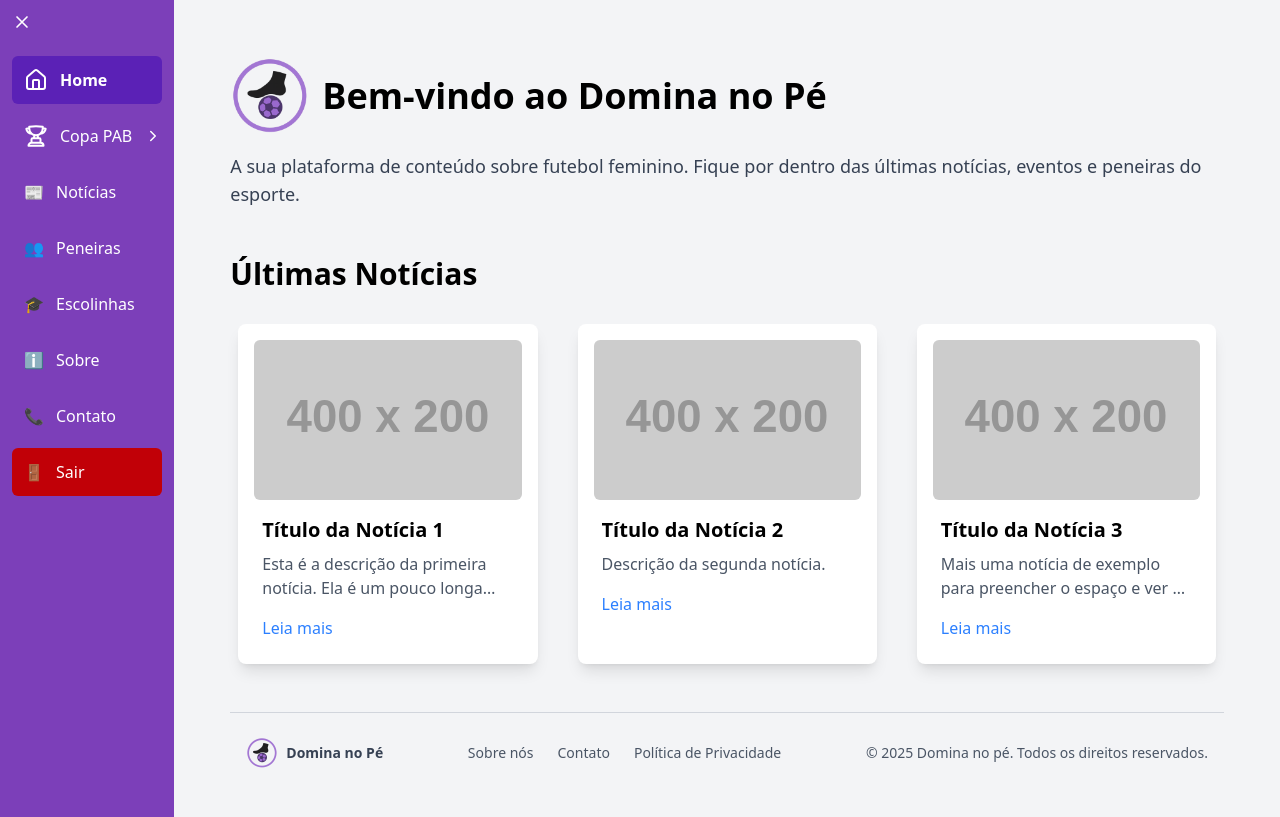
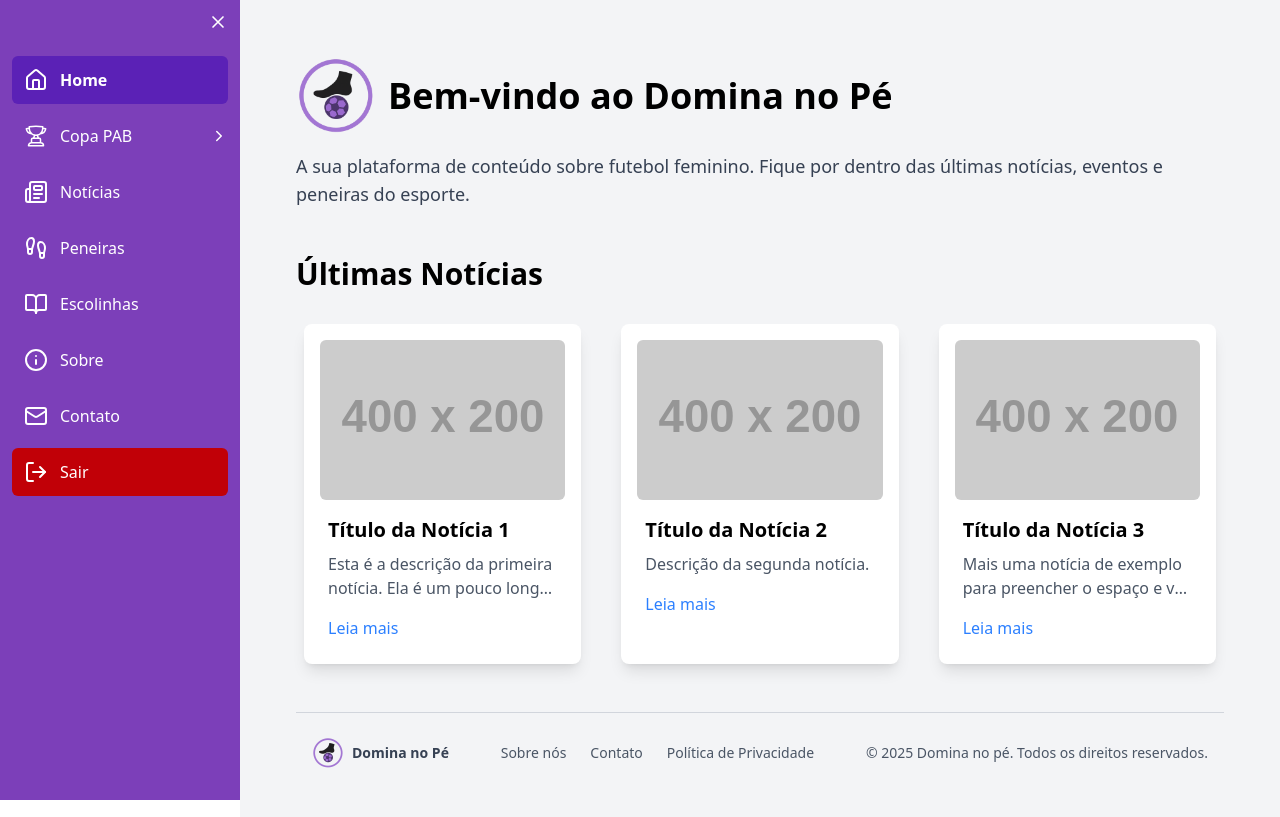
Before and after one commit to Challenge-Domina-No-Pe/Front-End, a React (Vite) app in the folder domina-no-pe/: page / in a window 1280 px wide. Built offline with nearby package versions, Linux system fonts and the light colour scheme.

Commit message:
fix: icons e sidebar-mobile

```diff
--- a/domina-no-pe/package.json
+++ b/domina-no-pe/package.json
@@ -14,7 +14,7 @@
     "lucide-react": "^0.543.0",
     "react": "^19.1.1",
     "react-dom": "^19.1.1",
-    "react-router-dom": "^7.8.2"
+    "react-router-dom": "^7.9.1"
   },
   "devDependencies": {
     "@eslint/js": "^9.33.0",
--- a/domina-no-pe/src/components/Sidebar.jsx
+++ b/domina-no-pe/src/components/Sidebar.jsx
@@ -27,34 +27,23 @@ const XIcon = ({ size = 28 }) => (
 );
 
 const HomeIcon = () => (
-  <svg xmlns="http://www.w3.org/2000/svg" width="24" height="24" viewBox="0 0 24 24" fill="none" stroke="currentColor" strokeWidth="2" strokeLinecap="round" strokeLinejoin="round">
-    <path d="M15 21v-8a1 1 0 0 0-1-1h-4a1 1 0 0 0-1 1v8"/>
-    <path d="M3 10a2 2 0 0 1 .709-1.528l7-6a2 2 0 0 1 2.582 0l7 6A2 2 0 0 1 21 10v9a2 2 0 0 1-2 2H5a2 2 0 0 1-2-2z"/>
+  <svg xmlns="http://www.w3.org/2000/svg" width="24" height="24" viewBox="0 0 24 24" fill="none" stroke="currentColor" stroke-width="2" stroke-linecap="round" stroke-linejoin="round" class="lucide lucide-house-icon lucide-house"><path d="M15 21v-8a1 1 0 0 0-1-1h-4a1 1 0 0 0-1 1v8"/><path d="M3 10a2 2 0 0 1 .709-1.528l7-6a2 2 0 0 1 2.582 0l7 6A2 2 0 0 1 21 10v9a2 2 0 0 1-2 2H5a2 2 0 0 1-2-2z"/>
   </svg>
 );
 
-const TrophyIcon = ({ className = "w-6 h-6 flex-shrink-0" }) => (
-  <svg xmlns="http://www.w3.org/2000/svg" viewBox="0 0 24 24" fill="none"
-    stroke="currentColor" strokeWidth="2" strokeLinecap="round" strokeLinejoin="round" className={className}>
-    <path d="M16.5 18.75h-9m9 0a3 3 0 0 1 3 3h-15a3 3 0 0 1 3-3m9 0v-3.375c0-.621-.503-1.125-1.125-1.125h-.871M7.5 18.75v-3.375c0-.621.504-1.125 1.125-1.125h.872m5.007 0H9.497m5.007 0a7.454 7.454 0 0 1-.982-3.172M9.497 14.25a7.454 7.454 0 0 0 .981-3.172M5.25 4.236c-.982.143-1.954.317-2.916.52A6.003 6.003 0 0 0 7.73 9.728M5.25 4.236V4.5c0 2.108.966 3.99 2.48 5.228M5.25 4.236V2.721C7.456 2.41 9.71 2.25 12 2.25c2.291 0 4.545.16 6.75.47v1.516M7.73 9.728a6.726 6.726 0 0 0 2.748 1.35m8.272-6.842V4.5c0 2.108-.966 3.99-2.48 5.228m2.48-5.492a46.32 46.32 0 0 1 2.916.52 6.003 6.003 0 0 1-5.395 4.972m0 0a6.726 6.726 0 0 1-2.749 1.35m0 0a6.772 6.772 0 0 1-3.044 0"/>
+const TrophyIcon = () => (
+  <svg xmlns="http://www.w3.org/2000/svg" fill="none" viewBox="0 0 24 24" strokeWidth={1.5} stroke="currentColor" className="size-6">
+  <path strokeLinecap="round" strokeLinejoin="round" d="M16.5 18.75h-9m9 0a3 3 0 0 1 3 3h-15a3 3 0 0 1 3-3m9 0v-3.375c0-.621-.503-1.125-1.125-1.125h-.871M7.5 18.75v-3.375c0-.621.504-1.125 1.125-1.125h.872m5.007 0H9.497m5.007 0a7.454 7.454 0 0 1-.982-3.172M9.497 14.25a7.454 7.454 0 0 0 .981-3.172M5.25 4.236c-.982.143-1.954.317-2.916.52A6.003 6.003 0 0 0 7.73 9.728M5.25 4.236V4.5c0 2.108.966 3.99 2.48 5.228M5.25 4.236V2.721C7.456 2.41 9.71 2.25 12 2.25c2.291 0 4.545.16 6.75.47v1.516M7.73 9.728a6.726 6.726 0 0 0 2.748 1.35m8.272-6.842V4.5c0 2.108-.966 3.99-2.48 5.228m2.48-5.492a46.32 46.32 0 0 1 2.916.52 6.003 6.003 0 0 1-5.395 4.972m0 0a6.726 6.726 0 0 1-2.749 1.35m0 0a6.772 6.772 0 0 1-3.044 0" />
 </svg>
+
 );
 
 const SoccerBallIcon = () => (
-  <svg xmlns="http://www.w3.org/2000/svg" width="16" height="16" viewBox="0 0 24 24" fill="none" stroke="currentColor" strokeWidth="2" strokeLinecap="round" strokeLinejoin="round">
-    <circle cx="12" cy="12" r="10"/>
-    <path d="M12 2a14.5 14.5 0 0 0 0 20 14.5 14.5 0 0 0 0-20"/>
-    <path d="M2 12h20"/>
-  </svg>
+  <svg xmlns="http://www.w3.org/2000/svg" width="16" height="16" viewBox="0 0 24 24" fill="none" stroke="currentColor" stroke-width="2" stroke-linecap="round" stroke-linejoin="round" class="lucide lucide-globe-icon lucide-globe"><circle cx="12" cy="12" r="10"/><path d="M12 2a14.5 14.5 0 0 0 0 20 14.5 14.5 0 0 0 0-20"/><path d="M2 12h20"/></svg>
 );
 
 const ChartIcon = () => (
-  <svg xmlns="http://www.w3.org/2000/svg" width="16" height="16" viewBox="0 0 24 24" fill="none" stroke="currentColor" strokeWidth="2" strokeLinecap="round" strokeLinejoin="round">
-    <path d="M13 17V9"/>
-    <path d="M18 17V5"/>
-    <path d="M3 3v16a2 2 0 0 0 2 2h16"/>
-    <path d="M8 17v-3"/>
-  </svg>
+  <svg xmlns="http://www.w3.org/2000/svg" width="16" height="16" viewBox="0 0 24 24" fill="none" stroke="currentColor" stroke-width="2" stroke-linecap="round" stroke-linejoin="round" class="lucide lucide-chart-column-increasing-icon lucide-chart-column-increasing"><path d="M13 17V9"/><path d="M18 17V5"/><path d="M3 3v16a2 2 0 0 0 2 2h16"/><path d="M8 17v-3"/></svg>
 );
 
 const CameraIcon = () => (
@@ -64,13 +53,27 @@ const CameraIcon = () => (
   </svg>
 );
 
-// Outros ícones
-const NewsIcon = () => <span>📰</span>;
-const PeneirasIcon = () => <span>👥</span>;
-const EscolinhasIcon = () => <span>🎓</span>;
-const AboutIcon = () => <span>ℹ️</span>;
-const ContactIcon = () => <span>📞</span>;
-const LogoutIcon = () => <span>🚪</span>;
+const NewsIcon = () => (
+ <svg xmlns="http://www.w3.org/2000/svg" width="24" height="24" viewBox="0 0 24 24" fill="none" stroke="currentColor" stroke-width="2" stroke-linecap="round" stroke-linejoin="round" class="lucide lucide-newspaper-icon lucide-newspaper"><path d="M15 18h-5"/><path d="M18 14h-8"/><path d="M4 22h16a2 2 0 0 0 2-2V4a2 2 0 0 0-2-2H8a2 2 0 0 0-2 2v16a2 2 0 0 1-4 0v-9a2 2 0 0 1 2-2h2"/><rect width="8" height="4" x="10" y="6" rx="1"/></svg>
+);
+
+const PeneirasIcon = () => (
+  <svg xmlns="http://www.w3.org/2000/svg" width="24" height="24" viewBox="0 0 24 24" fill="none" stroke="currentColor" stroke-width="2" stroke-linecap="round" stroke-linejoin="round" class="lucide lucide-footprints-icon lucide-footprints"><path d="M4 16v-2.38C4 11.5 2.97 10.5 3 8c.03-2.72 1.49-6 4.5-6C9.37 2 10 3.8 10 5.5c0 3.11-2 5.66-2 8.68V16a2 2 0 1 1-4 0Z"/><path d="M20 20v-2.38c0-2.12 1.03-3.12 1-5.62-.03-2.72-1.49-6-4.5-6C14.63 6 14 7.8 14 9.5c0 3.11 2 5.66 2 8.68V20a2 2 0 1 0 4 0Z"/><path d="M16 17h4"/><path d="M4 13h4"/></svg>
+);
+
+const EscolinhasIcon = () => (
+  <svg xmlns="http://www.w3.org/2000/svg" width="24" height="24" viewBox="0 0 24 24" fill="none" stroke="currentColor" stroke-width="2" stroke-linecap="round" stroke-linejoin="round" class="lucide lucide-book-open-icon lucide-book-open"><path d="M12 7v14"/><path d="M3 18a1 1 0 0 1-1-1V4a1 1 0 0 1 1-1h5a4 4 0 0 1 4 4 4 4 0 0 1 4-4h5a1 1 0 0 1 1 1v13a1 1 0 0 1-1 1h-6a3 3 0 0 0-3 3 3 3 0 0 0-3-3z"/></svg>
+);
+
+const AboutIcon = () => (
+  <svg xmlns="http://www.w3.org/2000/svg" width="24" height="24" viewBox="0 0 24 24" fill="none" stroke="currentColor" stroke-width="2" stroke-linecap="round" stroke-linejoin="round" class="lucide lucide-info-icon lucide-info"><circle cx="12" cy="12" r="10"/><path d="M12 16v-4"/><path d="M12 8h.01"/></svg>
+);
+
+const ContactIcon = () => (
+  <svg xmlns="http://www.w3.org/2000/svg" width="24" height="24" viewBox="0 0 24 24" fill="none" stroke="currentColor" stroke-width="2" stroke-linecap="round" stroke-linejoin="round" class="lucide lucide-mail-icon lucide-mail"><path d="m22 7-8.991 5.727a2 2 0 0 1-2.009 0L2 7"/><rect x="2" y="4" width="20" height="16" rx="2"/></svg>
+
+);
+const LogoutIcon = () => ( <svg xmlns="http://www.w3.org/2000/svg" width="24" height="24" fill="none" stroke="currentColor" strokeWidth="2" strokeLinecap="round" strokeLinejoin="round"> <path d="M9 21H5a2 2 0 0 1-2-2V5a2 2 0 0 1 2-2h4"/> <path d="M16 17l5-5-5-5"/> <path d="M21 12H9"/> </svg> );
 
 export default function Sidebar() {
   const navigate = useNavigate();
@@ -105,24 +108,19 @@ export default function Sidebar() {
   return (
 <>
 {/* Mobile Header */}
-      <div className="md:hidden flex items-center justify-between p-3 bg-[#7c3fb9] text-white">
-        <button onClick={() => setIsMobileOpen(!isMobileOpen)}>
-          {isMobileOpen ? <XIcon /> : <MenuIcon />}
-        </button>
-      </div>
-      {isMobileOpen && <div className="fixed inset-0 bg-opacity-40 z-30 md:hidden"></div>}
+<div className="md:hidden flex items-center justify-between p-3 bg-[#7c3fb9] text-white"> {/* <h1 className="font-bold text-lg">Domina no Pé</h1> <button onClick={() => setIsMobileOpen(!isMobileOpen)}> {isMobileOpen ? <XIcon /> : <MenuIcon />} </button> */} </div> {isMobileOpen && <div className="fixed inset-0 bg-opacity-40 z-30 md:hidden"></div>}
 
       {/* Sidebar */}
       <aside
         ref={sidebarRef}
-        onClick={() => window.innerWidth < 768 && setIsMobileOpen(true)}
   onMouseEnter={() => setIsHovered(true)}
   onMouseLeave={() => setIsHovered(false)}
-        className={`flex-shrink-0 bg-[#7c3fb9] text-white flex flex-col min-h-full z-40 transition-all duration-300
-        ${isMobileOpen ? "absolute inset-0 w-64 top-0" : isPinned ? "w-full" : "w-16" }`}>
-
+  className={`flex-shrink-0 bg-[#7c3fb9] text-white flex flex-col min-h-screen z-40 transition-all duration-300
+    ${isMobileOpen ? "absolute inset-0 w-64 top-0" : isPinned ? "w-60" : "w-16"}`}
+>
   {/* Desktop Header */}
   <div className="hidden md:flex items-center justify-between p-3">
+    <span className="font-bold"></span>
     <button className="text-white" onClick={() => setIsPinned(!isPinned)}>
       {isPinned ? <XIcon size={20} /> : <MenuIcon size={20} />}
     </button>
```
Also changed, not shown: 1 other file (tests, documents, lock files or other folders). Lines whose indentation alone changed are shown as unchanged.
